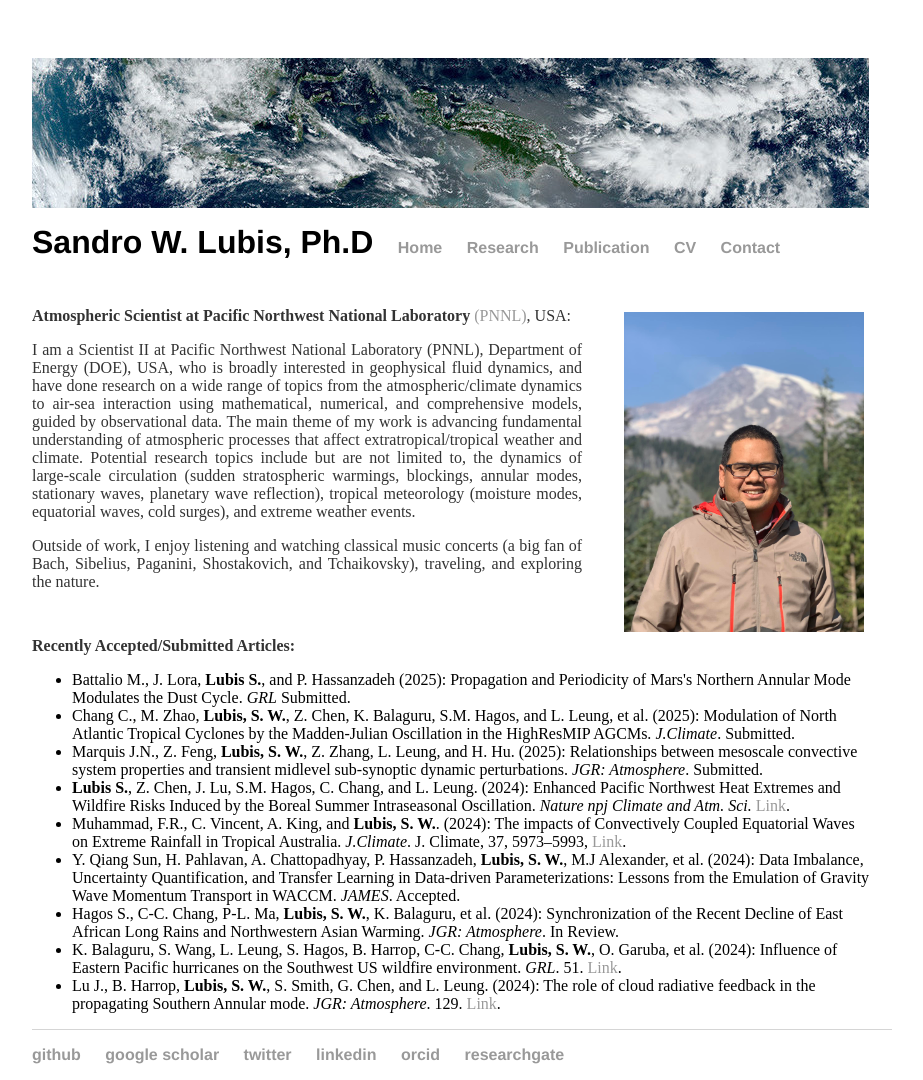
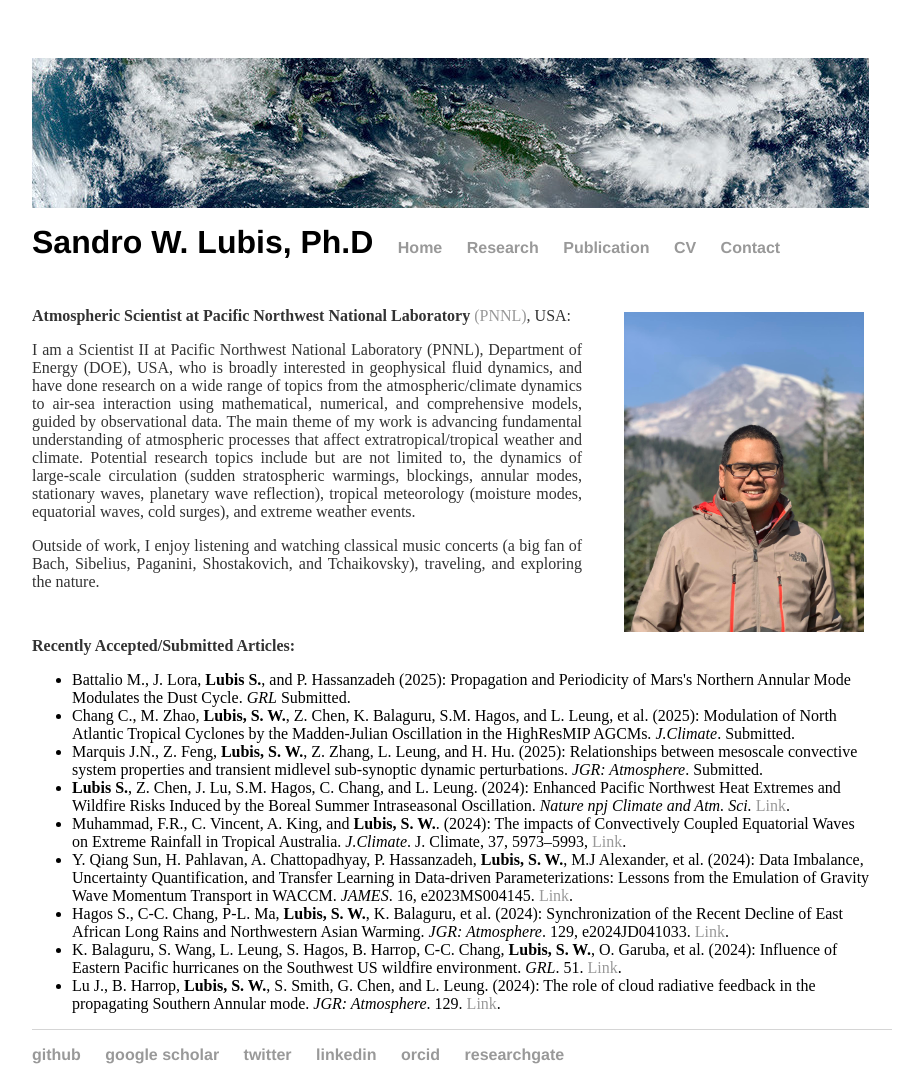
Before and after one commit to sandrolubis/sandrolubis.github.io, a Jekyll site: the page built from index.html, in a window 1280 px wide. Shown: the whole page, without its empty margins (276-1199 px from the left). Built offline with Jekyll 4.4.1, drawn with Linux system fonts in a browser that asks for light colours.

Commit message:
Update index.html

```diff
--- a/index.html
+++ b/index.html
@@ -51,8 +51,8 @@ div.relative {
 		<li> Marquis J.N., Z. Feng, <b>Lubis, S. W.</b>, Z. Zhang, L. Leung, and H. Hu. (2025): Relationships between mesoscale convective system properties and transient midlevel sub-synoptic dynamic perturbations. <i>JGR: Atmosphere</i>. Submitted.</li>
 		<li> <b>Lubis S.</b>, Z. Chen, J. Lu, S.M. Hagos, C. Chang, and L. Leung. (2024): Enhanced Pacific Northwest Heat Extremes and Wildfire Risks Induced by the Boreal Summer Intraseasonal Oscillation. <i>Nature npj Climate and Atm. Sci.</i> <a href="https://www.nature.com/articles/s41612-024-00766-3">Link</a>.</li>
                 <li> Muhammad, F.R., C. Vincent, A. King, and <b>Lubis, S. W.</b>. (2024): The impacts of Convectively Coupled Equatorial Waves on Extreme Rainfall in Tropical Australia. <i>J.Climate</i>. J. Climate, 37, 5973–5993, <a href="https://doi.org/10.1175/JCLI-D-24-0042.1">Link</a>.</li>
-		<li> Y. Qiang Sun, H. Pahlavan, A. Chattopadhyay, P. Hassanzadeh, <b>Lubis, S. W.</b>, M.J Alexander, et al. (2024): Data Imbalance, Uncertainty Quantification, and Transfer Learning in Data-driven Parameterizations: Lessons from the Emulation of Gravity Wave Momentum Transport in WACCM. <i>JAMES</i>. Accepted.</li>
-		<li> Hagos S., C-C. Chang, P-L. Ma, <b>Lubis, S. W.</b>, K. Balaguru, et al. (2024): Synchronization of the Recent Decline of East African Long Rains and Northwestern Asian Warming. <i>JGR: Atmosphere</i>. In Review.</li>
+		<li> Y. Qiang Sun, H. Pahlavan, A. Chattopadhyay, P. Hassanzadeh, <b>Lubis, S. W.</b>, M.J Alexander, et al. (2024): Data Imbalance, Uncertainty Quantification, and Transfer Learning in Data-driven Parameterizations: Lessons from the Emulation of Gravity Wave Momentum Transport in WACCM. <i>JAMES</i>. 16, e2023MS004145. <a href="https://doi.org/10.1029/2023MS004145">Link</a>.</li>
+		<li> Hagos S., C-C. Chang, P-L. Ma, <b>Lubis, S. W.</b>, K. Balaguru, et al. (2024): Synchronization of the Recent Decline of East African Long Rains and Northwestern Asian Warming. <i>JGR: Atmosphere</i>. 129, e2024JD041033. <a href="https://doi.org/10.1029/2024JD041033">Link</a>.</li>
 		<li> K. Balaguru, S. Wang, L. Leung, S. Hagos, B. Harrop, C-C. Chang, <b>Lubis, S. W.</b>, O. Garuba, et al. (2024): Influence of Eastern Pacific hurricanes on the Southwest US wildfire environment. <i>GRL</i>. 51. <a href="https://doi.org/10.1029/2023GL106774">Link</a>.</li>
 		<li> Lu J., B. Harrop, <b>Lubis, S. W.</b>, S. Smith, G. Chen, and L. Leung. (2024): The role of cloud radiative feedback in the propagating Southern Annular mode. <i>JGR: Atmosphere</i>. 129. <a href="https://doi.org/10.1029/2023JD040428">Link</a>.</li>
 		</ul>
```
